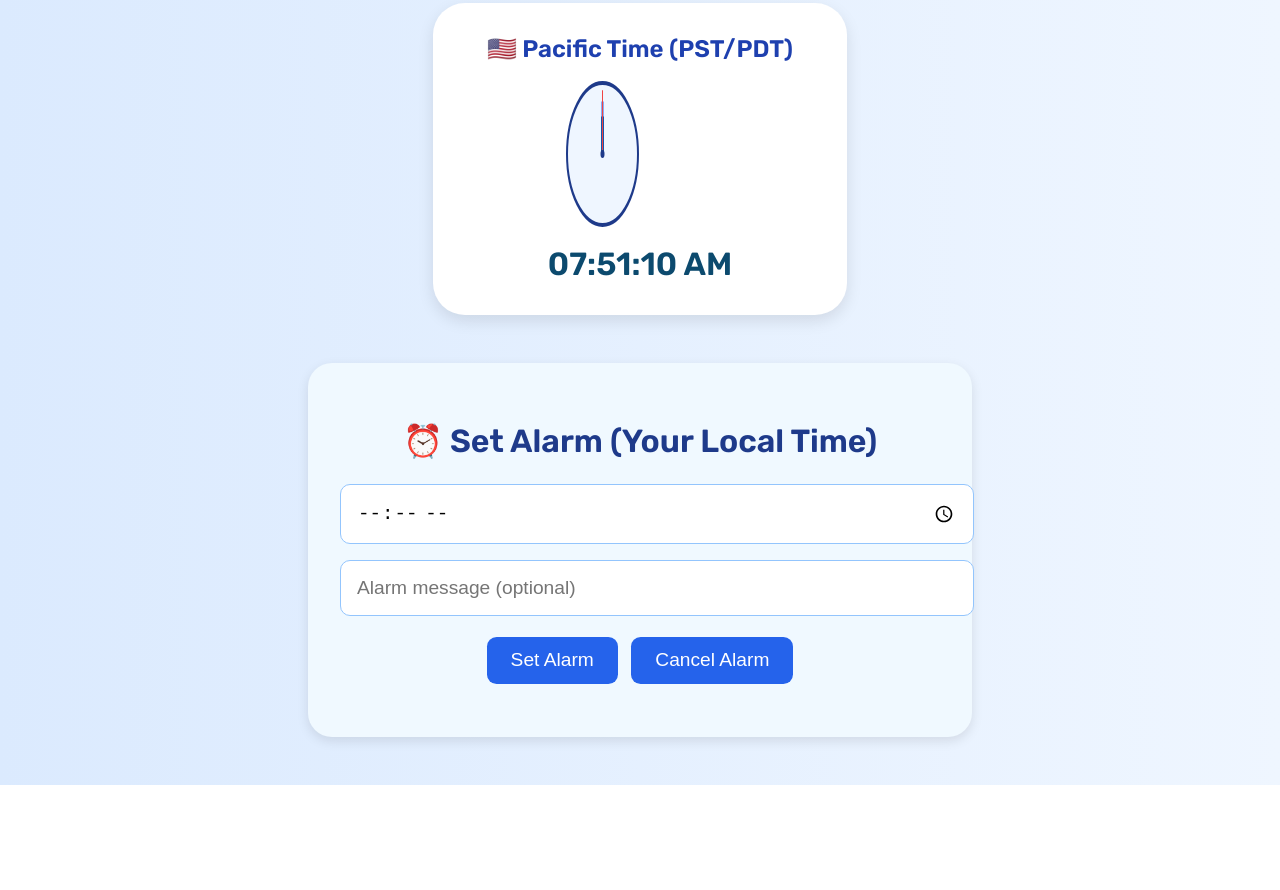
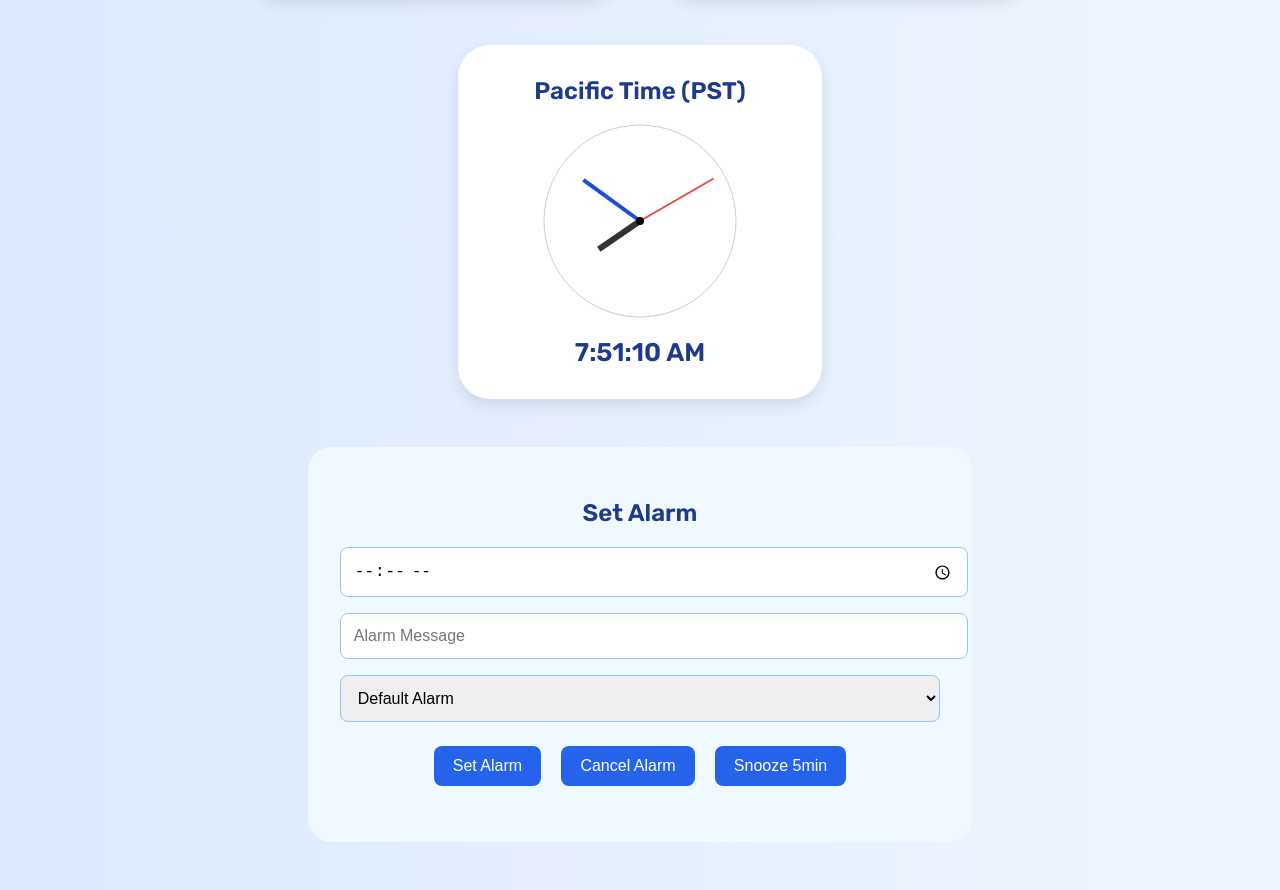
Before and after one commit to devseikan/Rides-Form, a plain HTML site: page index.html in a window 1280 px wide. Shown: the part 526-1416 px from the top of the page. Before the commit the page ends 1311 px from the top, so only its background shows below. Drawn offline with Linux system fonts and the light colour scheme.

Commit message:
Update index.html

```diff
--- a/index.html
+++ b/index.html
@@ -9,12 +9,12 @@
     body {
       margin: 0;
       font-family: 'Rubik', sans-serif;
+      background: linear-gradient(to right, #dbeafe, #eff6ff);
+      color: #1e3a8a;
+      padding: 3rem;
       display: flex;
       flex-direction: column;
       align-items: center;
-      background: linear-gradient(to right, #dbeafe, #eff6ff);
-      color: #1e3a8a;
-      padding: 3rem;
     }
 
     h1 {
@@ -35,74 +35,61 @@
       padding: 2rem;
       border-radius: 2rem;
       box-shadow: 0 6px 16px rgba(0, 0, 0, 0.1);
-      min-width: 350px;
-      transition: transform 0.3s ease;
+      width: 300px;
       display: flex;
       flex-direction: column;
       align-items: center;
-    }
-
-    .clock:hover {
-      transform: scale(1.05);
     }
 
     .label {
       font-size: 1.5rem;
       font-weight: 600;
       margin-bottom: 1rem;
-      color: #1e40af;
     }
 
     canvas {
-      width: 150px;
-      height: 150px;
+      width: 200px;
+      height: 200px;
       margin-bottom: 1rem;
     }
 
     .time {
-      font-size: 2rem;
+      font-size: 1.6rem;
       font-weight: bold;
-      color: #0c4a6e;
     }
 
     .alarm-section {
       background: #f0f9ff;
       padding: 2rem;
       border-radius: 1.5rem;
-      box-shadow: 0 4px 12px rgba(0, 0, 0, 0.1);
       max-width: 600px;
       width: 100%;
       text-align: center;
     }
 
-    .alarm-section h2 {
-      font-size: 2rem;
-      margin-bottom: 1.5rem;
-    }
-
-    .alarm-section input[type="time"],
-    .alarm-section input[type="text"] {
-      padding: 1rem;
-      font-size: 1.2rem;
+    .alarm-section input,
+    .alarm-section select {
+      padding: 0.8rem;
+      margin-bottom: 1rem;
+      font-size: 1rem;
       width: 100%;
-      margin-bottom: 1rem;
-      border-radius: 10px;
+      border-radius: 0.5rem;
       border: 1px solid #93c5fd;
     }
 
     .alarm-section button {
+      padding: 0.7rem 1.2rem;
+      margin: 0.5rem;
+      font-size: 1rem;
+      border: none;
+      border-radius: 0.5rem;
       background-color: #2563eb;
       color: white;
-      border: none;
-      padding: 0.8rem 1.5rem;
-      border-radius: 0.6rem;
-      font-size: 1.2rem;
       cursor: pointer;
-      margin: 0.3rem;
     }
 
     .alarm-section button:hover {
-      background-color: #1d4ed8;
+      background-color: #1e40af;
     }
 
     .alarm-alert {
@@ -117,66 +104,65 @@
   <h1>World Clock</h1>
   <div class="time-container">
     <div class="clock">
-      <div class="label">🇵🇭 Philippines Time (PHT)</div>
-      <canvas id="canvasPHT"></canvas>
+      <div class="label">Philippines Time (PHT)</div>
+      <canvas id="canvasPHT" width="200" height="200"></canvas>
       <div id="timePHT" class="time">--:--:--</div>
     </div>
     <div class="clock">
-      <div class="label">🇺🇸 Eastern Time (EST/EDT)</div>
-      <canvas id="canvasEST"></canvas>
+      <div class="label">Eastern Time (EST)</div>
+      <canvas id="canvasEST" width="200" height="200"></canvas>
       <div id="timeEST" class="time">--:--:--</div>
     </div>
     <div class="clock">
-      <div class="label">🇺🇸 Pacific Time (PST/PDT)</div>
-      <canvas id="canvasPST"></canvas>
+      <div class="label">Pacific Time (PST)</div>
+      <canvas id="canvasPST" width="200" height="200"></canvas>
       <div id="timePST" class="time">--:--:--</div>
     </div>
   </div>
 
   <div class="alarm-section">
-    <h2>⏰ Set Alarm (Your Local Time)</h2>
-    <input type="time" id="alarmTime" />
-    <input type="text" id="alarmMessage" placeholder="Alarm message (optional)" />
+    <h2>Set Alarm</h2>
+    <input type="time" id="alarmTime">
+    <input type="text" id="alarmMessage" placeholder="Alarm Message">
+    <select id="alarmSound">
+      <option value="https://actions.google.com/sounds/v1/alarms/alarm_clock.ogg">Default Alarm</option>
+      <option value="https://actions.google.com/sounds/v1/alarms/beep_short.ogg">Beep</option>
+      <option value="https://actions.google.com/sounds/v1/alarms/digital_watch_alarm_long.ogg">Digital Watch</option>
+    </select>
     <div>
       <button onclick="setAlarm()">Set Alarm</button>
       <button onclick="cancelAlarm()">Cancel Alarm</button>
+      <button onclick="snoozeAlarm()">Snooze 5min</button>
     </div>
     <div id="alarmAlert" class="alarm-alert"></div>
   </div>
 
-<audio id="alarmSound" src="https://actions.google.com/sounds/v1/alarms/alarm_clock.ogg" preload="auto"></audio>
+  <audio id="alarmSoundPlayer" preload="auto"></audio>
 
   <script>
-    const canvasClocks = {
-      PHT: document.getElementById('canvasPHT').getContext('2d'),
-      EST: document.getElementById('canvasEST').getContext('2d'),
-      PST: document.getElementById('canvasPST').getContext('2d'),
-    };
-
     const zones = {
       PHT: 'Asia/Manila',
       EST: 'America/New_York',
       PST: 'America/Los_Angeles'
     };
 
-    function drawAnalogClock(ctx, date) {
-      const radius = 75;
+    function drawClock(ctx, date) {
+      const radius = 100;
+      ctx.clearRect(0, 0, 200, 200);
       ctx.save();
-      ctx.clearRect(0, 0, 150, 150);
       ctx.translate(radius, radius);
       ctx.beginPath();
-      ctx.arc(0, 0, radius - 4, 0, 2 * Math.PI);
-      ctx.fillStyle = '#eff6ff';
+      ctx.arc(0, 0, radius - 4, 0, Math.PI * 2);
+      ctx.fillStyle = '#fff';
       ctx.fill();
-      ctx.strokeStyle = '#1e3a8a';
-      ctx.lineWidth = 4;
+      ctx.strokeStyle = '#ccc';
       ctx.stroke();
 
       const hour = date.getHours() % 12;
       const minute = date.getMinutes();
       const second = date.getSeconds();
 
-      function drawHand(angle, length, width, color) {
+      const drawHand = (angle, length, width, color) => {
         ctx.beginPath();
         ctx.rotate(angle);
         ctx.moveTo(0, 0);
@@ -185,78 +171,94 @@
         ctx.strokeStyle = color;
         ctx.stroke();
         ctx.rotate(-angle);
-      }
+      };
 
-      drawHand((Math.PI / 6) * hour + (Math.PI / 360) * minute, radius * 0.5, 6, '#0c4a6e');
-      drawHand((Math.PI / 30) * minute, radius * 0.7, 4, '#2563eb');
+      drawHand((Math.PI / 6) * hour + (Math.PI / 360) * minute, radius * 0.5, 6, '#333');
+      drawHand((Math.PI / 30) * minute, radius * 0.7, 4, '#1d4ed8');
       drawHand((Math.PI / 30) * second, radius * 0.85, 2, '#ef4444');
+
       ctx.beginPath();
-      ctx.arc(0, 0, 4, 0, 2 * Math.PI);
-      ctx.fillStyle = '#1e3a8a';
+      ctx.arc(0, 0, 4, 0, Math.PI * 2);
+      ctx.fillStyle = '#000';
       ctx.fill();
+
       ctx.restore();
     }
 
-    function updateTimeZones() {
-      const options = {
-        hour: '2-digit',
-        minute: '2-digit',
-        second: '2-digit',
-        hour12: true
-      };
+    function updateTime() {
+      for (const key in zones) {
+        const now = new Date();
+        const locale = now.toLocaleTimeString('en-US', { timeZone: zones[key] });
+        document.getElementById(`time${key}`).textContent = locale;
 
-      Object.entries(zones).forEach(([key, tz]) => {
-        const now = new Date();
-        const timeString = now.toLocaleTimeString('en-US', { ...options, timeZone: tz });
-        document.getElementById(`time${key}`).textContent = timeString;
+        const ctx = document.getElementById(`canvas${key}`).getContext('2d');
+        const parts = new Intl.DateTimeFormat('en-US', {
+          hour: 'numeric', minute: 'numeric', second: 'numeric', hour12: false,
+          timeZone: zones[key]
+        }).formatToParts(now);
 
-        const timeInZone = new Date(
-          new Intl.DateTimeFormat('en-US', {
-            timeZone: tz,
-            hour: 'numeric', minute: 'numeric', second: 'numeric',
-            hour12: false
-          }).format(now)
-        );
-        drawAnalogClock(canvasClocks[key], timeInZone);
-      });
+        const h = +parts.find(p => p.type === 'hour').value;
+        const m = +parts.find(p => p.type === 'minute').value;
+        const s = +parts.find(p => p.type === 'second').value;
+        const time = new Date();
+        time.setHours(h, m, s, 0);
+        drawClock(ctx, time);
+      }
+    }
+    setInterval(updateTime, 1000);
+    updateTime();
+
+    let alarmTimeout = null;
+    let repeatInterval = null;
+
+    function setAlarm() {
+      cancelAlarm();
+      const timeInput = document.getElementById('alarmTime').value;
+      const message = document.getElementById('alarmMessage').value || "Alarm!";
+      const sound = document.getElementById('alarmSound').value;
+
+      if (!timeInput) return alert("Set a time first.");
+
+      const [h, m] = timeInput.split(":").map(Number);
+      const now = new Date();
+      const alarmTime = new Date();
+      alarmTime.setHours(h, m, 0, 0);
+      if (alarmTime < now) alarmTime.setDate(alarmTime.getDate() + 1);
+
+      const diff = alarmTime - now;
+      alarmTimeout = setTimeout(() => triggerAlarm(message, sound), diff);
+      document.getElementById("alarmAlert").textContent = `Alarm set for ${timeInput}`;
     }
 
-    updateTimeZones();
-    setInterval(updateTimeZones, 1000);
-
-    let alarmTimeout;
-
-    function setAlarm() {
-      clearTimeout(alarmTimeout);
-      const timeInput = document.getElementById("alarmTime").value;
-      const message = document.getElementById("alarmMessage").value || "⏰ Alarm!";
-
-      if (!timeInput) {
-        alert("Please set a time for the alarm.");
-        return;
-      }
-
-      const now = new Date();
-      const [hours, minutes] = timeInput.split(":").map(Number);
-      const alarmTime = new Date();
-      alarmTime.setHours(hours, minutes, 0, 0);
-
-      if (alarmTime < now) {
-        alarmTime.setDate(alarmTime.getDate() + 1);
-      }
-
-      const timeDiff = alarmTime - now;
-      document.getElementById("alarmAlert").textContent = `Alarm set for ${timeInput}`;
-      alarmTimeout = setTimeout(() => {
-        document.getElementById("alarmAlert").textContent = message;
-        document.getElementById("alarmSound").play();
-        alert(message);
-      }, timeDiff);
+    function triggerAlarm(message, soundURL) {
+      const audio = document.getElementById("alarmSoundPlayer");
+      audio.src = soundURL;
+      audio.loop = true;
+      audio.play();
+      alert(message);
+      repeatInterval = setInterval(() => {
+        audio.currentTime = 0;
+        audio.play();
+      }, 60000);
     }
 
     function cancelAlarm() {
       clearTimeout(alarmTimeout);
+      clearInterval(repeatInterval);
+      const audio = document.getElementById("alarmSoundPlayer");
+      audio.pause();
+      audio.currentTime = 0;
       document.getElementById("alarmAlert").textContent = "Alarm cancelled.";
+    }
+
+    function snoozeAlarm() {
+      cancelAlarm();
+      document.getElementById("alarmAlert").textContent = "Snoozed for 5 minutes.";
+      alarmTimeout = setTimeout(() => {
+        const msg = document.getElementById('alarmMessage').value || "Alarm!";
+        const snd = document.getElementById('alarmSound').value;
+        triggerAlarm(msg, snd);
+      }, 5 * 60000);
     }
   </script>
 </body>
```
